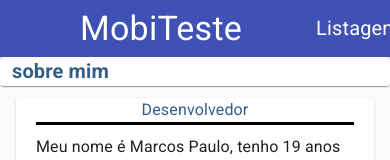
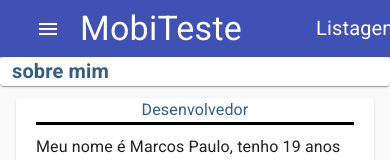
Before and after one commit to marcosmrk1/mobimarkTeste-master-master-master, a React (Create React App) app: page / in a window 390 px wide. Both pictures are taken after typing "name@example.com", "Sample123" into the empty fields and a click on the button "ENTRAR". Shown: the top 160 px of the page. Built offline with nearby package versions, Linux system fonts and the light colour scheme; the HTML template or start-up script is replaced by a standard one.

Commit message:
style:mudei a cor do menuicon mobile

```diff
--- a/src/Template/HamburguerMenu.js
+++ b/src/Template/HamburguerMenu.js
@@ -60,7 +60,7 @@
 
 
      <Box sx={{ display: { xs: 'flex', md: 'none' } }}>
-      <Button onClick={() => setDrawerIcon(true)}>{<MenuIcon />}</Button>
+      <Button onClick={() => setDrawerIcon(true)}>{<MenuIcon sx={{color:'white'}} />}</Button>
       <Drawer
         anchor={'left'}
         open={drawerIcon}
--- a/src/Template/Template.js
+++ b/src/Template/Template.js
@@ -46,7 +46,7 @@
 
       <CssBaseline />
       <Toolbar>
-        <HamburguerMenu listaMenu={listaMenu} />
+        <HamburguerMenu  listaMenu={listaMenu} />
         <Typography variant='h4' >
          MobiTeste
         </Typography>
```
